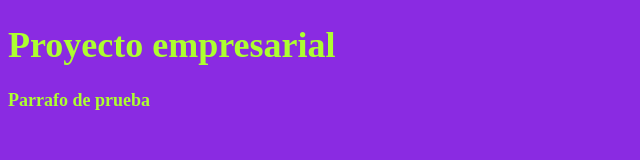
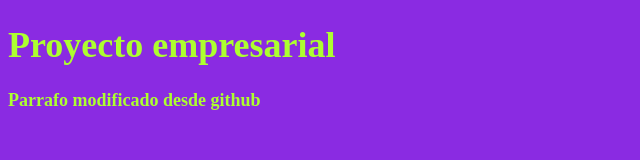
Before and after one commit to MartinMF88/CursoGitPildoras, a plain HTML site: page index.html in a window 1280 px wide. Shown: the whole page, without its empty margins (0-640 px from the left). Drawn offline with Linux system fonts and the light colour scheme.

Commit message:
Update index.html

```diff
--- a/index.html
+++ b/index.html
@@ -9,6 +9,6 @@
 </head>
 <body>
     <h1>Proyecto empresarial</h1>
-    <p>Parrafo de prueba<p>
+    <p>Parrafo modificado desde github<p>
 </body>
 </html>
```
